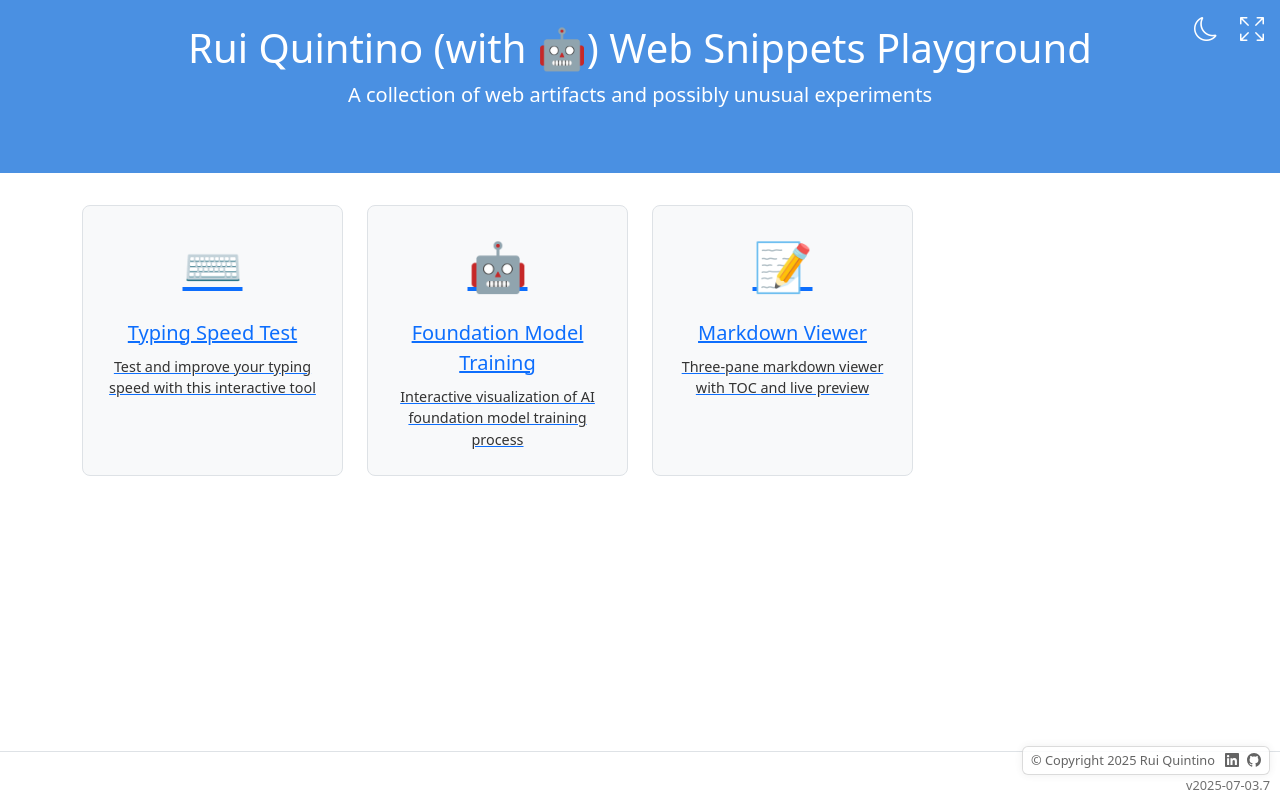
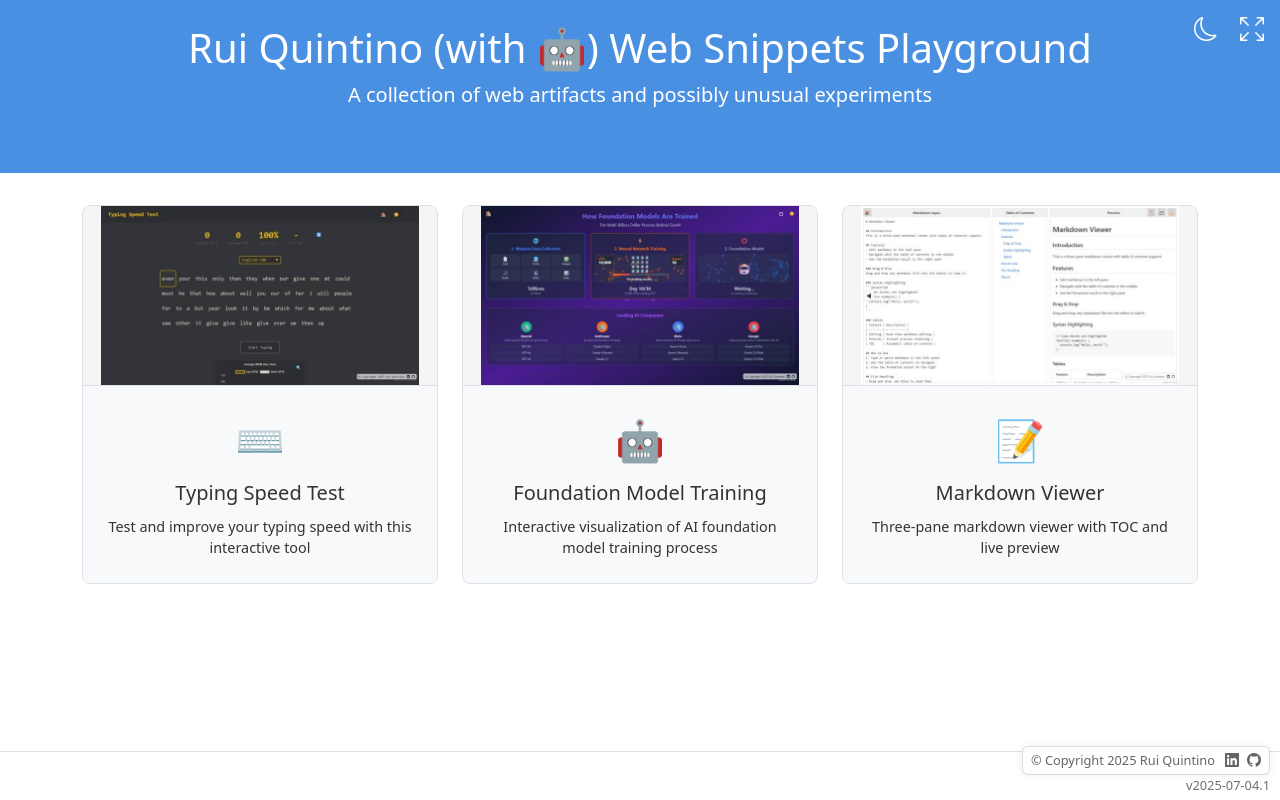
Before and after one commit to rquintino/rqi-web-snippets, a website: page index.html in a window 1280 px wide. Drawn offline with nearby package versions, Linux system fonts and the light colour scheme.

Commit message:
new screenshots and add to index

```diff
--- a/index.html
+++ b/index.html
@@ -14,6 +14,7 @@
             --text-color: #333333;
             --card-bg: #f8f9fa;
             --border-color: #dee2e6;
+            --thumbnail-bg: #f5f5f5;
         }
 
         [data-theme="dark"] {
@@ -22,6 +23,7 @@
             --text-color: #f0f0f0;
             --card-bg: #1e1e1e;
             --border-color: #2d2d2d;
+            --thumbnail-bg: #2a2a2a;
         }
 
         body {
@@ -162,7 +164,7 @@
 
         .app-grid {
             display: grid;
-            grid-template-columns: repeat(auto-fill, minmax(250px, 1fr));
+            grid-template-columns: repeat(auto-fill, minmax(300px, 1fr));
             gap: 1.5rem;
         }
 
@@ -170,19 +172,40 @@
             background-color: var(--card-bg);
             border: 1px solid var(--border-color);
             border-radius: 0.5rem;
-            padding: 1.5rem;
-            text-align: center;
+            overflow: hidden;
             transition: transform 0.3s ease, box-shadow 0.3s ease;
+            display: flex;
+            flex-direction: column;
+            height: 100%;
+            text-decoration: none;
+            color: var(--text-color);
         }
 
         .app-card:hover {
             transform: translateY(-5px);
             box-shadow: 0 10px 20px rgba(0, 0, 0, 0.1);
+            color: var(--text-color);
+        }
+
+        .app-screenshot {
+            width: 100%;
+            height: 180px;
+            object-fit: contain;
+            border-bottom: 1px solid var(--border-color);
+            background-color: var(--thumbnail-bg);
+        }
+
+        .app-content {
+            padding: 1.5rem;
+            text-align: center;
+            flex-grow: 1;
+            display: flex;
+            flex-direction: column;
         }
 
         .app-icon {
-            font-size: 3rem;
-            margin-bottom: 1rem;
+            font-size: 2.5rem;
+            margin-bottom: 0.5rem;
             color: var(--primary-color);
         }
 
@@ -195,6 +218,7 @@
         .app-description {
             font-size: 0.9rem;
             color: var(--text-color);
+            flex-grow: 1;
         }
     </style>
 </head>
@@ -219,21 +243,30 @@
     <div class="container">
         <div class="app-grid">
             <a href="typing-speed-test.html" class="app-card">
+                <img src="typing-speed-test.jpeg" alt="Typing Speed Test Screenshot" class="app-screenshot">
+                <div class="app-content">
                     <div class="app-icon">⌨️</div>
                     <div class="app-title">Typing Speed Test</div>
                     <div class="app-description">Test and improve your typing speed with this interactive tool</div>
+                </div>
             </a>
 
             <a href="foundation-model-training.html" class="app-card">
+                <img src="foundation-model-training.jpeg" alt="Foundation Model Training Screenshot" class="app-screenshot">
+                <div class="app-content">
                     <div class="app-icon">🤖</div>
                     <div class="app-title">Foundation Model Training</div>
                     <div class="app-description">Interactive visualization of AI foundation model training process</div>
+                </div>
             </a>
 
             <a href="markdown-viewer.html" class="app-card">
+                <img src="markdown-viewer.jpeg" alt="Markdown Viewer Screenshot" class="app-screenshot">
+                <div class="app-content">
                     <div class="app-icon">📝</div>
                     <div class="app-title">Markdown Viewer</div>
                     <div class="app-description">Three-pane markdown viewer with TOC and live preview</div>
+                </div>
             </a>
 
             <!-- Add more app cards here as they are created -->
@@ -244,11 +277,11 @@
         <div class="container">
             <p></p>
         </div>
-    </footer>    <div class="version">v2025-07-03.7</div>
+    </footer>    <div class="version">v2025-07-04.1</div>
 
     <script>
         // Version information
-        const VERSION = "2025-07-03.7";
+        const VERSION = "2025-07-04.1";
         document.querySelector('.version').textContent = `v${VERSION}`;
 
     // DOM elements
```
Also changed, not shown: foundation-model-training.jpeg (added), markdown-viewer.jpeg (added), typing-speed-test.jpeg (added). Lines whose indentation alone changed are shown as unchanged.
